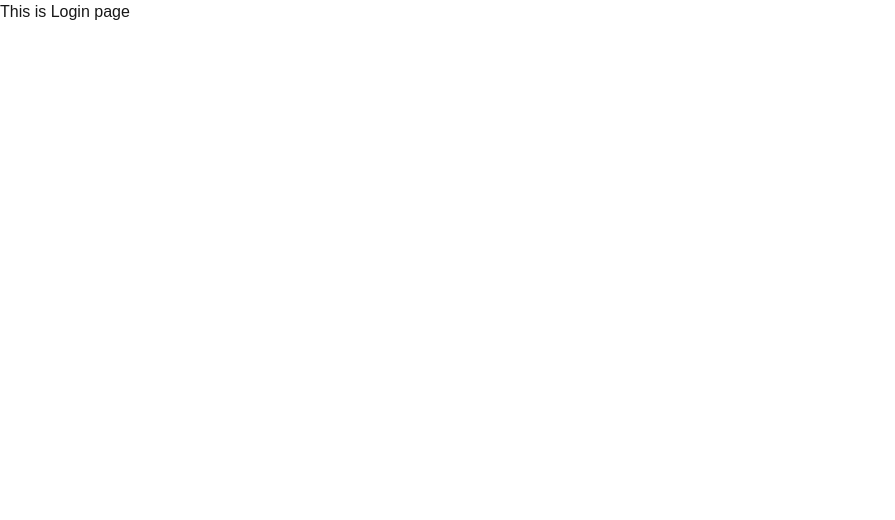
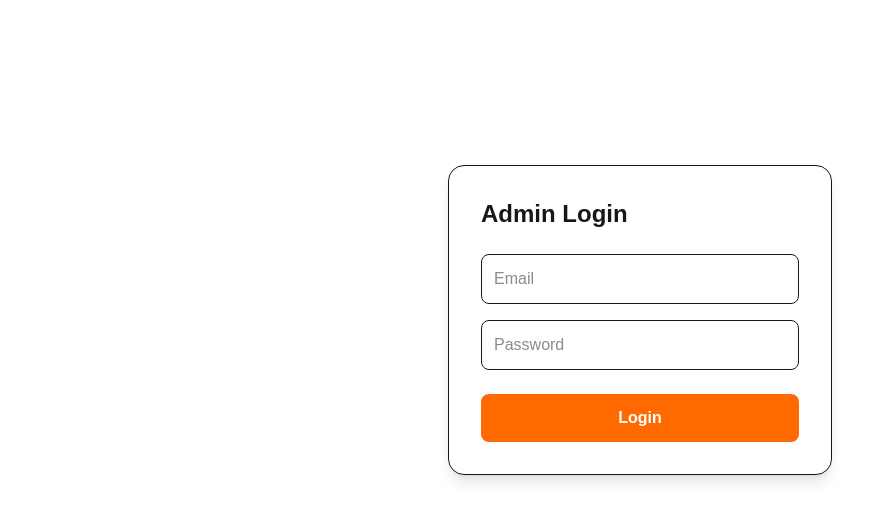
Before and after one commit to abd-005/Fresh-Bites, a Next.js app: page /login in a window 1280 px wide. Shown: the top 520 px of the page, without its empty margins (0-895 px from the left). Built offline with nearby package versions, Linux system fonts and the light colour scheme.

Commit message:
Login page Implemented

```diff
--- a/src/app/(auth)/login/page.jsx
+++ b/src/app/(auth)/login/page.jsx
@@ -1,11 +1,32 @@
-import React from 'react';
+"use client"
+import { useRouter } from 'next/navigation';
 
-const Login = () => {
-    return (
-        <div>
-           This is Login page
-        </div>
-    );
-};
+export default function LoginPage() {
+  const router = useRouter();
 
-export default Login;
+  const handleLogin = (e) => {
+    e.preventDefault();
+    // Hardcoded credentials for testing
+    const email = e.target.email.value;
+    const password = e.target.password.value;
+
+    if (email === "admin@freshbites.com" && password === "password123") {
+      // Set a mock cookie
+      document.cookie = "auth_token=mock_success_token; path=/";
+      router.push('/items');
+    } else {
+      alert("Try: admin@freshbites.com / password123");
+    }
+  };
+
+  return (
+    <div className="min-h-[80vh] flex items-center justify-center p-4">
+      <form onSubmit={handleLogin} className="w-full max-w-sm bg-white dark:bg-slate-900 p-8 rounded-2xl shadow-lg border dark:border-slate-800">
+        <h1 className="text-2xl font-bold mb-6 dark:text-white">Admin Login</h1>
+        <input name="email" type="email" placeholder="Email" className="w-full p-3 mb-4 rounded-lg border dark:bg-slate-800 dark:border-slate-700" required />
+        <input name="password" type="password" placeholder="Password" className="w-full p-3 mb-6 rounded-lg border dark:bg-slate-800 dark:border-slate-700" required />
+        <button className="w-full bg-orange-500 text-white font-bold py-3 rounded-lg">Login</button>
+      </form>
+    </div>
+  );
+}
```
